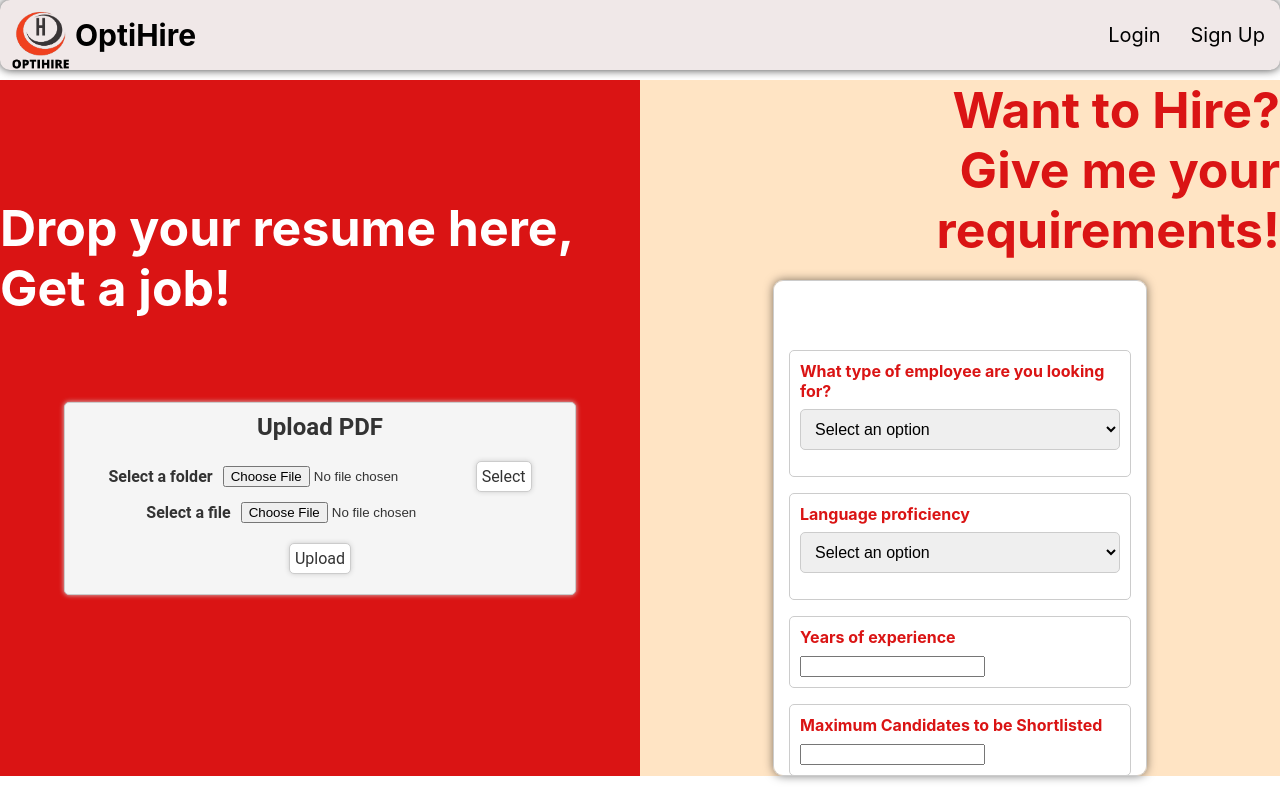
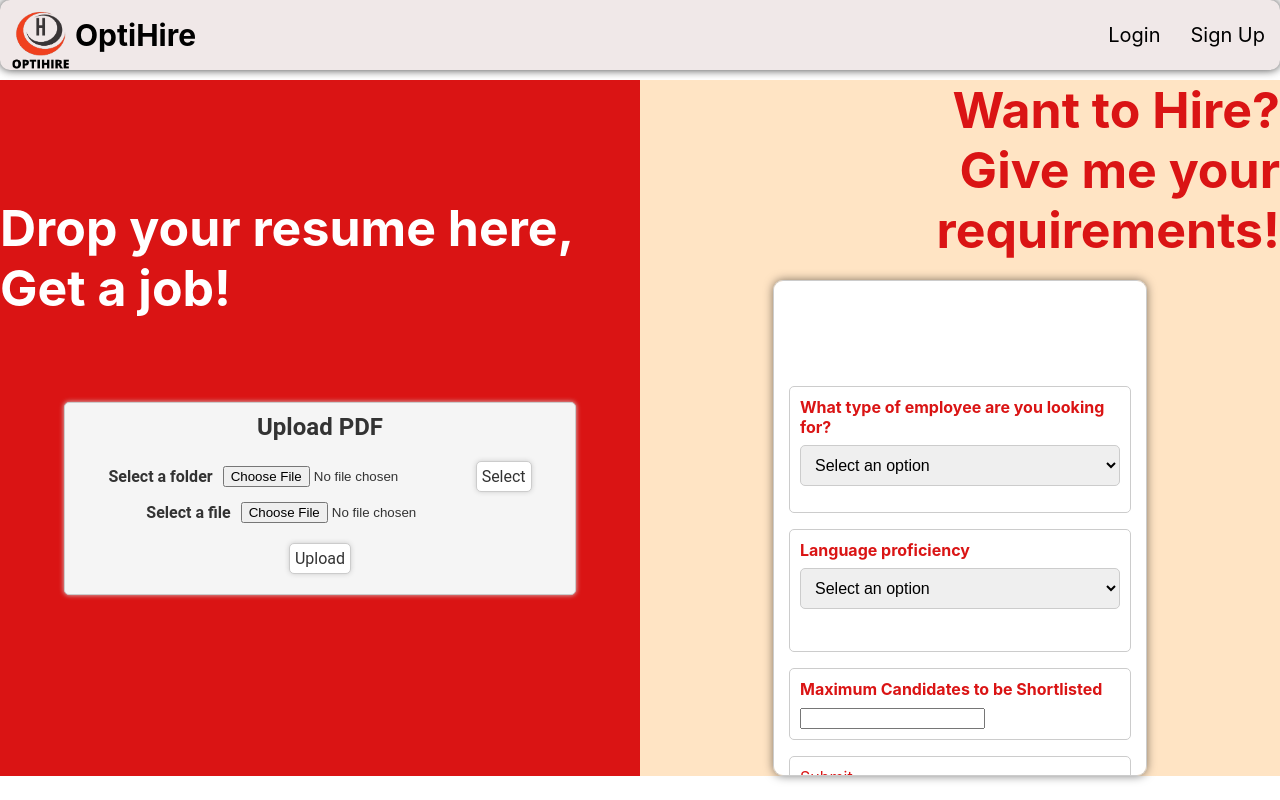
Before and after one commit to Rufidatul726/OptiHire, a React (Create React App) app in the folder client/: page / in a window 1280 px wide. Built offline with nearby package versions, Linux system fonts and the light colour scheme.

Commit message:
Client updated with multi language selected

```diff
--- a/client/src/components/Form.jsx
+++ b/client/src/components/Form.jsx
@@ -6,7 +6,6 @@ const Form = () => {
   const [fields, setFields] = useState([]);
   const [selectedLanguages, setSelectedLanguages] = useState([]);
   const [maxCandidates, setMaxCandidates] = useState('');
-  const [experienceYears, setExperienceYears] = useState('');
 
   const [languages, setLanguages] = useState([
     { id: 1, name: 'JavaScript' },
@@ -35,13 +34,18 @@ const Form = () => {
   ]);
 
   const handleSelectChange = (event) => {
-    setSelectedfield(event.target.value);
-    setFields([...fields, event.target.value]);
-    setSelectedfield('');
+    if(selectedfield.includes(event.target.value)){
+      setSelectedfield(selectedfield.filter((l) => l !== event.target.value));
+    }else{
+      setSelectedfield(event.target.value);
+      setFields([...fields, event.target.value]);
+    }
   };
 
   const handleLanguageChange = (event) => {
+    event.preventDefault();
     const language = event.target.value;
+    console.log(language);
     if (selectedLanguages.includes(language)) {
       setSelectedLanguages(selectedLanguages.filter((l) => l !== language));
     } else {
@@ -53,18 +57,14 @@ const Form = () => {
     setMaxCandidates(event.target.value);
   }
 
-  const handleExperienceChange = (event) => {
-    setExperienceYears(event.target.value);
-  }
-
   const handleSubmit = () => {
-    if (selectedLanguages.length > 0 && fields.length>0 && experienceYears !== '' && maxCandidates !== '') {
+    if (selectedLanguages.length > 0 && fields.length>0 && maxCandidates !== '') {
       fetch('http://localhost:9000/api/form', {
         method: 'POST',
         headers: {
           'Content-Type': 'application/json',
         },
-        body: JSON.stringify({ fields, selectedLanguages, experienceYears, maxCandidates }),
+        body: JSON.stringify({ fields, selectedLanguages, maxCandidates }),
       })
         .then(response => response.json())
         .then(data => {
@@ -113,10 +113,13 @@ const Form = () => {
               <option value={language.name}>{language.name}</option>
             ))}
           </select>
-        </div>
-        <div className='form__content__input'>
-          <div className='form__content__input__title'>Years of experience</div>
-          <input type="number" id="experienceYears" value={experienceYears} onChange={handleExperienceChange} />
+          <ul className='form__content__input__list'>
+            {selectedLanguages.map((language, index) => (
+              <li className='form__content__input__list__item' key={index} onClick={() => setSelectedLanguages(selectedLanguages.filter((l) => l !== language))}>
+                {language}
+              </li>
+            ))}
+          </ul>
         </div>
         <div className='form__content__input'>
           <div className='form__content__input__title'>Maximum Candidates to be Shortlisted</div>
```
